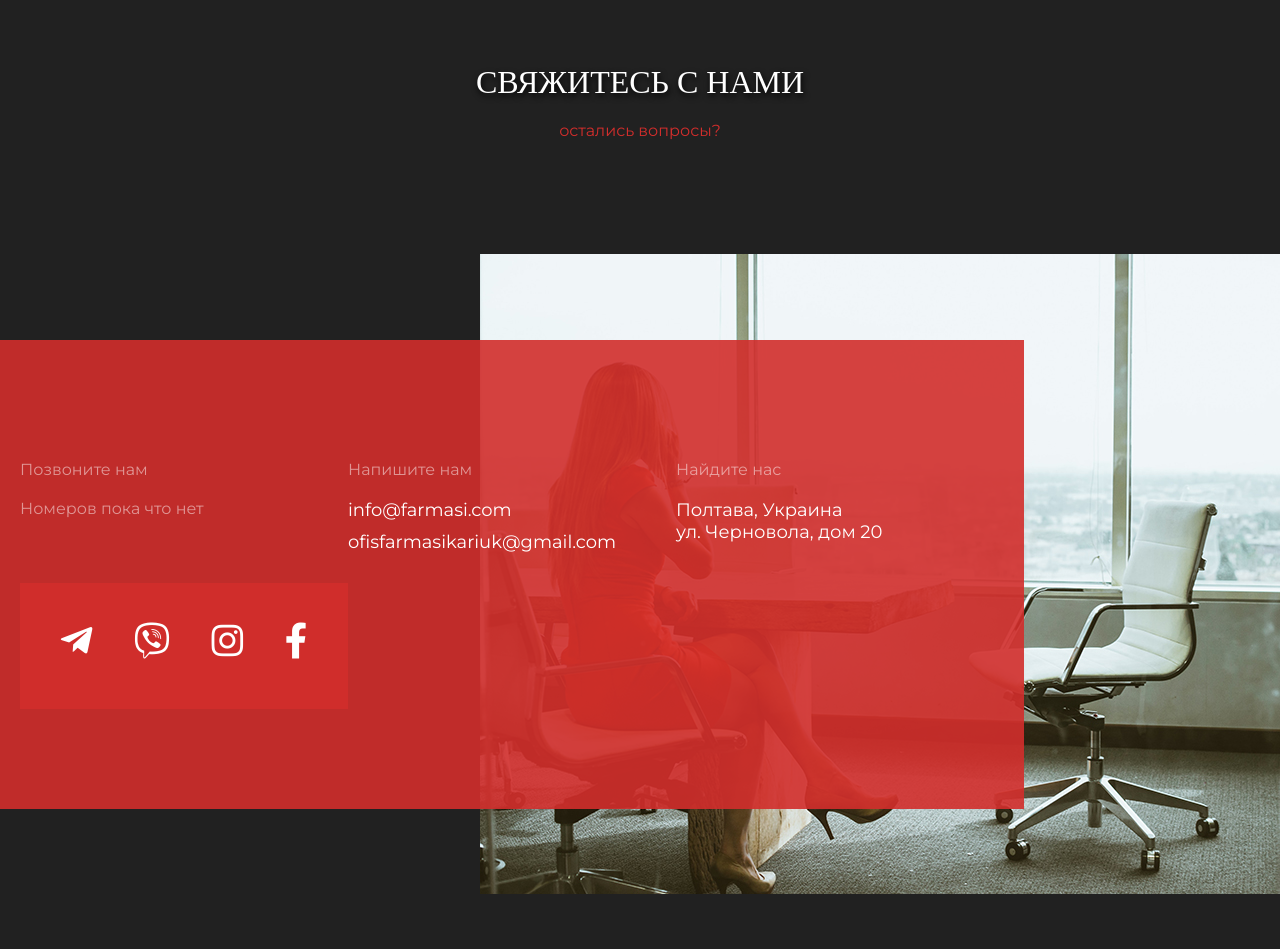
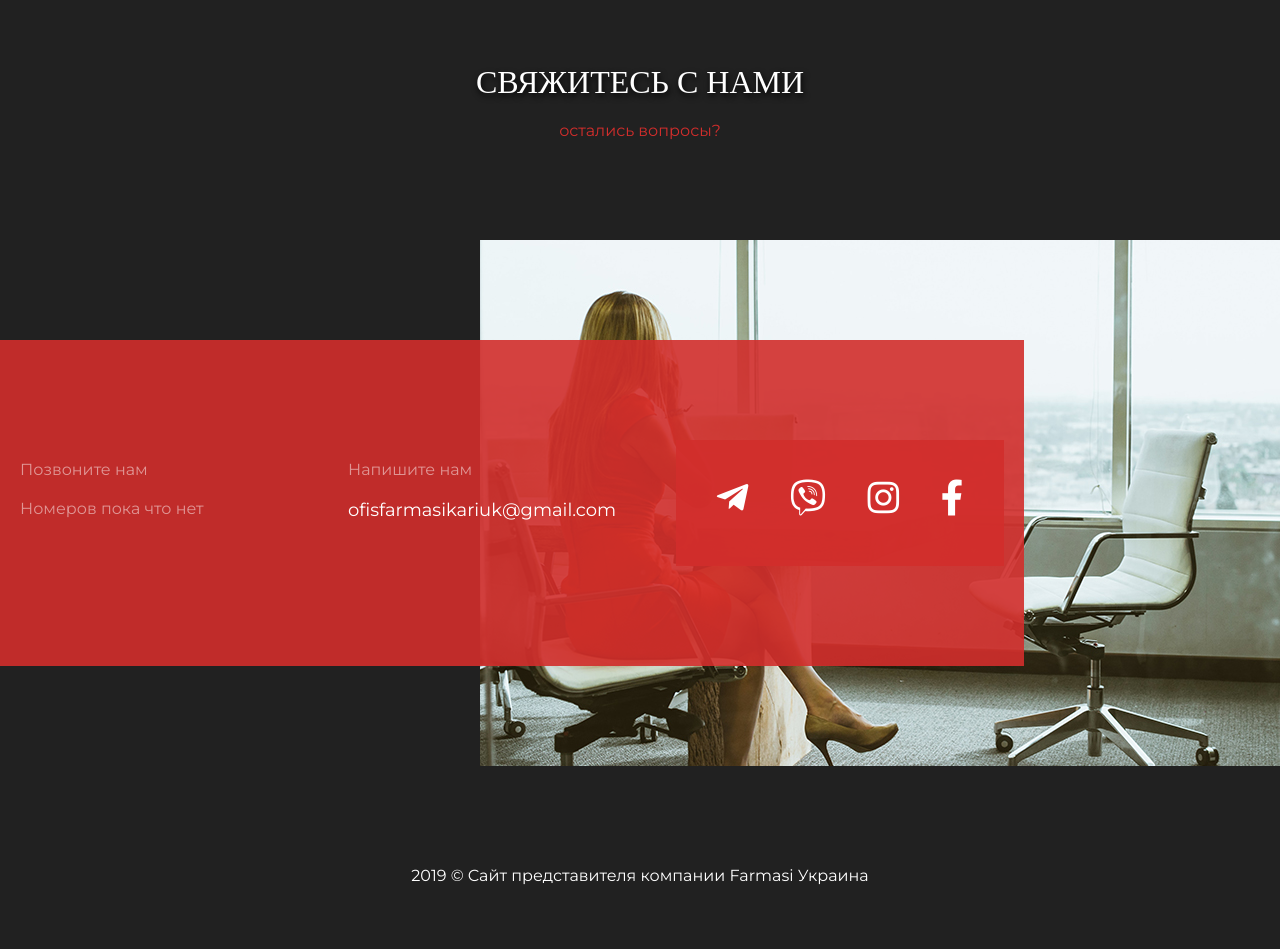
Before and after one commit to Vdalimir/farmasi, a PHP site: page / in a window 1280 px wide. Shown: the part 5289-6238 px from the top of the page. After the commit the page ends 6174 px from the top, so only its background shows below. Run offline with PHP 8.4, Linux system fonts and the light colour scheme; data that the repository does not hold is empty; some web fonts are replaced.

Commit message:
pre-last modify design

```diff
--- a/css/style.css
+++ b/css/style.css
@@ -728,7 +728,7 @@ label#user_phone-error.error{
     width: 80%;
     background-color: rgba(210, 46, 44, 0.9);
     display: grid;
-    grid-template-columns: repeat(auto-fit, minmax(300px, 1fr));;
+    grid-template-columns: repeat(auto-fit, minmax(280px, 1fr));;
     padding: 100px 20px;
 }
 .contacts-item .item {
--- a/index.php
+++ b/index.php
@@ -379,15 +379,7 @@ session_start();
             </div>
             <div class="item">
                 <p>Напишите нам</p>
-                <a href="mailto:info@farmasi.com">info@farmasi.com</a>
                 <a href="mailto:ofisfarmasikariuk@gmail.com">ofisfarmasikariuk@gmail.com</a>
-            </div>
-            <div class="item">
-                <p>Найдите нас</p>
-                <a href="#">
-                    Полтава, Украина
-                    <br>ул. Черновола, дом 20
-                </a>
             </div>
             <div class="social-item">
                 <div class="item">
```
